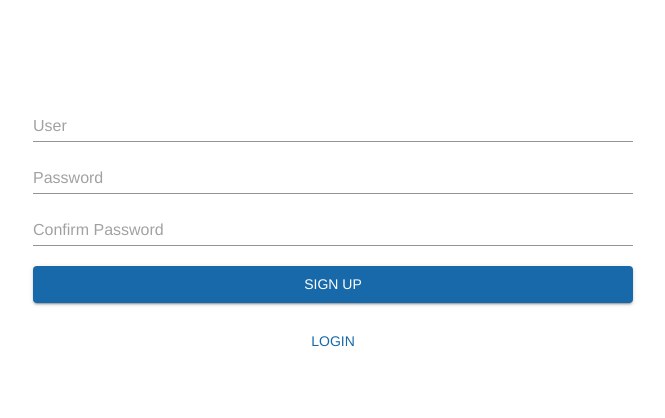
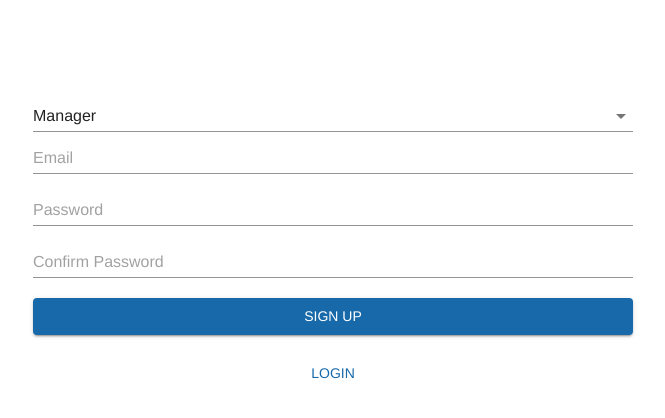
Before and after one commit to nerdyfactory/nf-react-app-template, a React (Create React App) app: page /login in a window 1280 px wide. Both pictures are taken after typing "name@example.com", "Sample123" into the empty fields and a click on the button "CREATE ACCOUNT". Shown: the top 418 px of the page, without its empty margins (307-972 px from the left). Built offline with nearby package versions, Linux system fonts and the light colour scheme.

Commit message:
Sign up screen with user role

```diff
--- a/src/constants/utility.ts
+++ b/src/constants/utility.ts
@@ -17,3 +17,8 @@ export const ERROR_MESSAGES = {
 
 export const PASSWORD_REGEX = /^(?=.*[a-zA-Z])(?=.*[0-9])/;
 export const PHONE_REGEX = /^\d{3}-\d{3,4}-\d{4}$/;
+
+export const USER_ROLES = {
+  MANAGER: 'Manager',
+  ADMIN: 'Admin',
+};
--- a/src/hooks/useAuth.ts
+++ b/src/hooks/useAuth.ts
@@ -5,8 +5,8 @@ import { singIn, createUser } from 'services/api';
 const useAuth = () => {
   const { dispatch } = useContext(AuthContext);
 
-  const signUp = async (email: string, password: string, passwordConfirmation: string) => {
-    await createUser(email, password, passwordConfirmation);
+  const signUp = async (role: string, email: string, password: string, passwordConfirmation: string) => {
+    await createUser(role, email, password, passwordConfirmation);
   };
 
   const login = async (email: string, password: string) => {
--- a/src/pages/Admin/index.tsx
+++ b/src/pages/Admin/index.tsx
@@ -5,7 +5,7 @@ import jsonServerProvider from 'ra-data-json-server';
 
 const dataProvider = jsonServerProvider('https://jsonplaceholder.typicode.com');
 
-function Admin(props) {
+function Admin() {
   return (
     <AdminContainer dataProvider={dataProvider}>
       <Resource name="users" list={ListGuesser} />
--- a/src/pages/SignUp/index.tsx
+++ b/src/pages/SignUp/index.tsx
@@ -7,15 +7,18 @@ import * as Yup from 'yup';
 import useAuth from 'hooks/useAuth';
 import { DefaultButton } from 'components/DefaultButton';
 import { DefaultInput } from 'components/DefaultInput';
-import { ERROR_MESSAGES, PASSWORD_REGEX } from 'constants/utility';
+import { ERROR_MESSAGES, PASSWORD_REGEX, USER_ROLES } from 'constants/utility';
 import { MUIButtonVariantEnums, MUIColorEnums } from 'constants/enums';
+import { Select } from '@material-ui/core';
 interface IFormInput {
+  role: string;
   user: string;
   password: string;
   passwordConfirmation: string;
 }
 
 const schema = Yup.object().shape({
+  role: Yup.string(),
   user: Yup.string().email(ERROR_MESSAGES.INVALID_EMAIL).required(ERROR_MESSAGES.REQUIRED_FIELD),
   password: Yup.string()
     .required(ERROR_MESSAGES.REQUIRED_FIELD)
@@ -39,8 +42,8 @@ export function SignUp() {
 
   const onSignUp = async (data: IFormInput) => {
     try {
-      const { user, password, passwordConfirmation } = data;
-      await signUp(user, password, passwordConfirmation);
+      const { user, password, passwordConfirmation, role } = data;
+      await signUp(user, password, passwordConfirmation, role);
       history.push('/login');
     } catch (error) {
       console.error(error);
@@ -58,13 +61,36 @@ export function SignUp() {
   return (
     <Fragment>
       <Controller
+        name="role"
+        rules={{ required: true }}
+        control={control}
+        defaultValue=""
+        render={({ onChange, value }) => (
+          <Select
+            native
+            value={value}
+            onChange={onChange}
+            inputProps={{
+              name: 'age',
+              id: 'age-native-simple',
+            }}
+          >
+            {Object.values(USER_ROLES).map((role, i) => (
+              <option key={i} value={role}>
+                {role}
+              </option>
+            ))}
+          </Select>
+        )}
+      />
+      <Controller
         name="user"
         rules={{ required: true }}
         control={control}
         defaultValue=""
         render={({ onChange, value }) => (
           <DefaultInput
-            placeholder="User"
+            placeholder="Email"
             type="text"
             hasError={!!errors.user}
             errorText={errors.user?.message}
--- a/src/services/api/index.ts
+++ b/src/services/api/index.ts
@@ -13,10 +13,10 @@ export function singIn(email: string, password: string): Promise<Response> {
   });
 }
 
-export function createUser(email: string, password: string, passwordConfirmation: string) {
+export function createUser(role: string, email: string, password: string, passwordConfirmation: string) {
   return new Promise<void>((resolve) => {
     http.get(
-      { path: `/sign-in?user=${email}&password=${password}&passwordConfirmation=${passwordConfirmation}` },
+      { path: `/sign-in?role=${role}&user=${email}&password=${password}&passwordConfirmation=${passwordConfirmation}` },
       (response) => {
         response.on('data', () => {});
         response.on('end', () => resolve());
```
Also changed, not shown: 1 other file (tests, documents, lock files or other folders).
